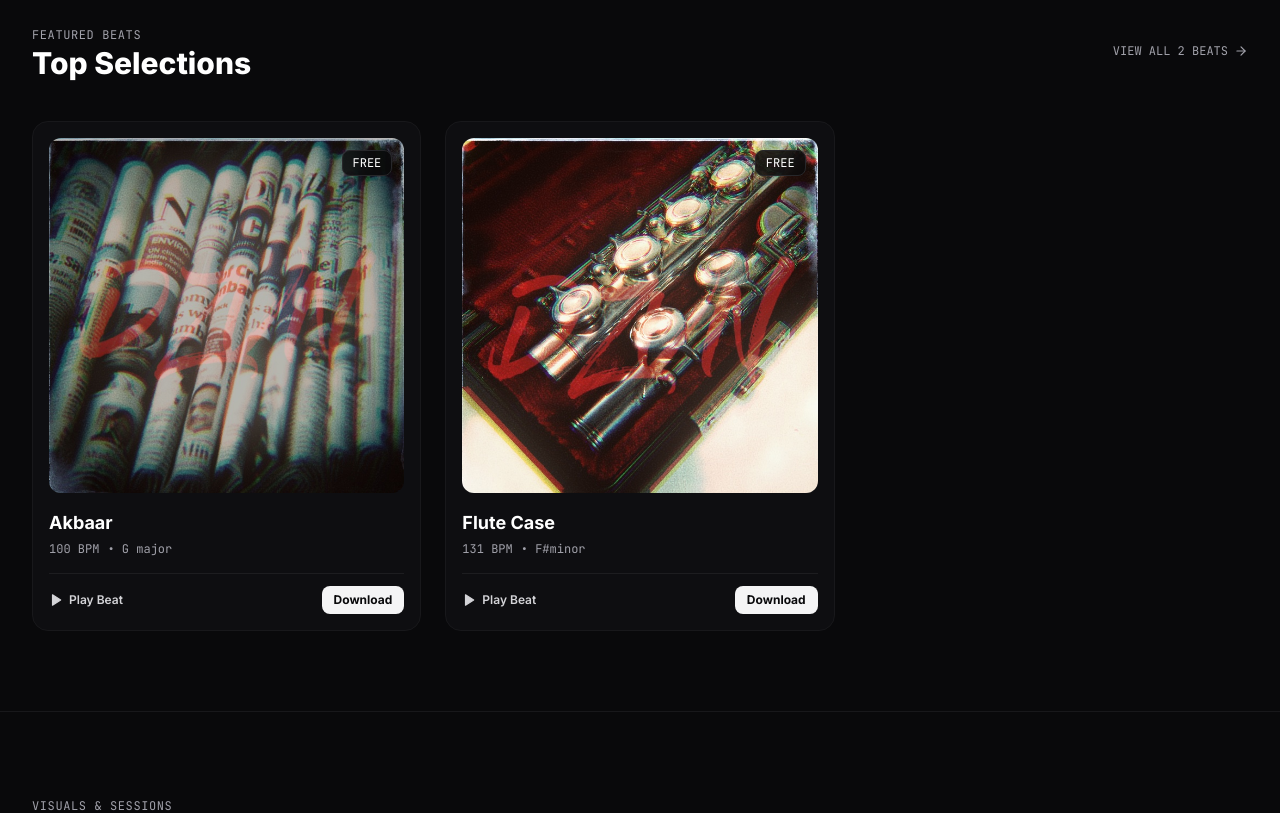
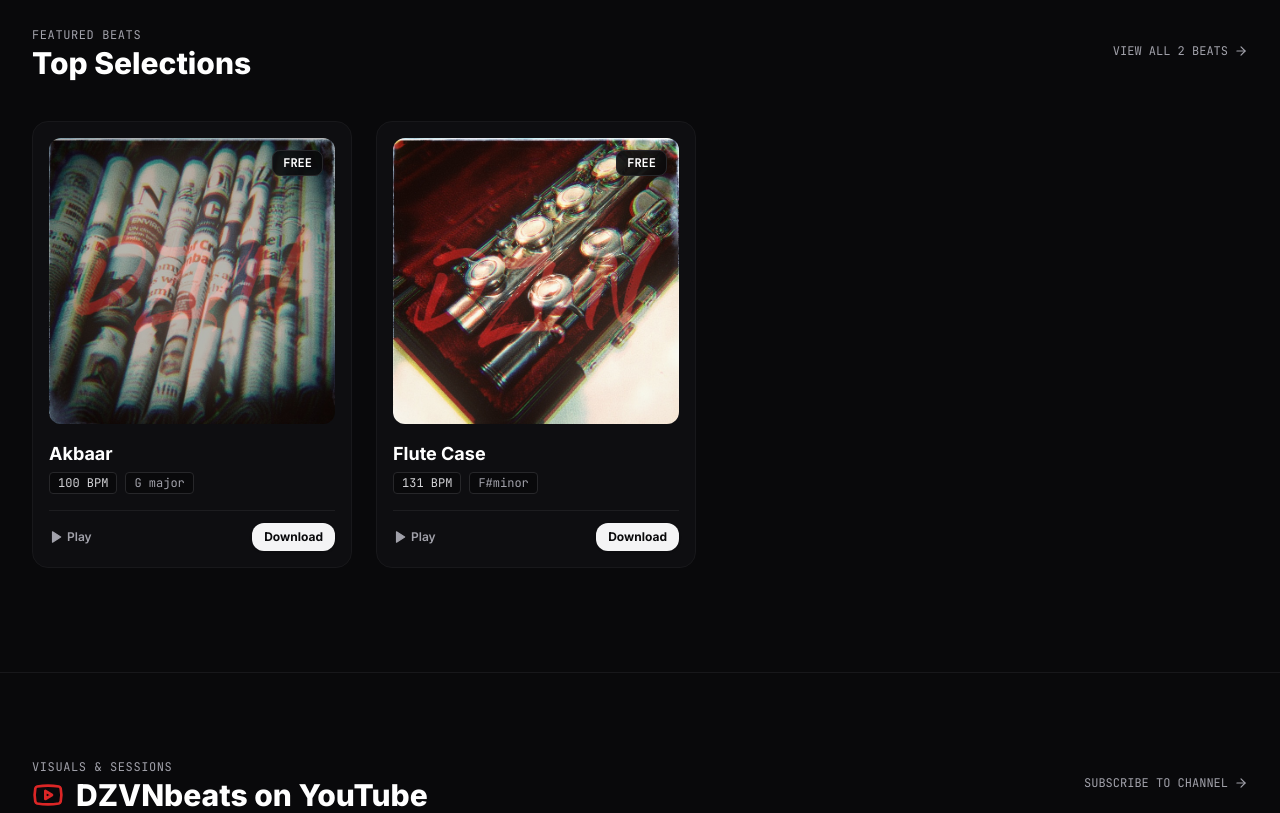
Before and after one commit to denzven/DZVNbeats, a React (Vite) app: page / in a window 1280 px wide. Shown: the part 680-1493 px from the top of the page. Built offline with nearby package versions, Linux system fonts and the light colour scheme.

Commit message:
UI and SEO

```diff
--- a/src/components/BottomPlayer.tsx
+++ b/src/components/BottomPlayer.tsx
@@ -191,7 +191,7 @@ export const BottomPlayer: React.FC = () => {
   if (!currentTrack) return null;
 
   return (
-    <div className="fixed bottom-0 left-0 right-0 z-50 bg-zinc-950/95 backdrop-blur-xl border-t border-zinc-800 shadow-2xl px-4 py-3">
+    <div className="fixed bottom-0 left-0 right-0 z-50 bg-zinc-950/95 md:bg-zinc-950/95 backdrop-blur-xl border-t border-zinc-900 md:border-zinc-800 shadow-2xl md:px-4 md:py-3 px-2 py-2">
       {/* Hidden Native HTML5 Audio Element */}
       <audio
         ref={audioRef}
@@ -203,10 +203,20 @@ export const BottomPlayer: React.FC = () => {
         preload="auto"
       />
 
+      {/* Mobile Thin Progress Bar (Bottom edge) */}
+      <div className="md:hidden absolute bottom-0 left-0 right-0 h-[2px] bg-zinc-900">
+        <div
+          className="h-full bg-white rounded-r-full transition-all duration-100 ease-linear"
+          style={{ width: `${duration ? (currentTime / duration) * 100 : 0}%` }}
+        />
+      </div>
+
       <div className="max-w-7xl mx-auto flex flex-row items-center justify-between gap-3">
         {/* Track Info (Left) */}
-        <div className="flex items-center gap-3 min-w-0 flex-1 md:w-1/4">
-          <div className="relative w-10 h-10 md:w-11 md:h-11 rounded-xl bg-zinc-900 border border-zinc-800 flex items-center justify-center flex-shrink-0 overflow-hidden">
+        <div className="flex items-center gap-3 min-w-0 flex-1 md:w-1/4 cursor-pointer md:cursor-default" onClick={() => {
+          // Future: Expand to full screen player on mobile
+        }}>
+          <div className="relative w-10 h-10 md:w-11 md:h-11 rounded-md md:rounded-xl bg-zinc-900 border border-zinc-800 flex items-center justify-center flex-shrink-0 overflow-hidden">
             {currentTrack.coverArt ? (
               <img src={resolveAudioUrl(currentTrack.coverArt)} alt={currentTrack.title} className="w-full h-full object-cover" />
             ) : (
@@ -222,25 +232,47 @@ export const BottomPlayer: React.FC = () => {
                 </span>
               )}
             </div>
-            <div className="flex items-center gap-2 text-xs font-mono text-zinc-400">
+            <div className="flex items-center gap-2 text-xs font-mono text-zinc-400 truncate">
               <span>{currentTrack.bpm} BPM</span>
               {currentTrack.key && (
                 <>
                   <span>•</span>
-                  <span className="hidden sm:inline">{currentTrack.key}</span>
+                  <span>{currentTrack.key}</span>
                 </>
               )}
             </div>
           </div>
         </div>
 
-        {/* Center Player Controls & Progress Scrub Bar */}
-        <div className="flex flex-col items-center flex-shrink-0 md:flex-1 md:w-2/4 max-w-xl">
-          <div className="flex items-center gap-2 md:gap-4 mb-0 md:mb-1">
+        {/* Mobile Controls (Right) */}
+        <div className="flex md:hidden items-center gap-4 pr-2">
+          <button
+            onClick={() => openInquireModal(currentTrack)}
+            aria-label="Download"
+            className="text-zinc-400 hover:text-white transition-colors"
+          >
+            <Download className="w-5 h-5" />
+          </button>
+          <button
+            onClick={togglePlay}
+            aria-label={isPlaying ? 'Pause' : 'Play'}
+            className="text-white active:scale-95 transition-transform flex items-center justify-center"
+          >
+            {isPlaying ? (
+              <Pause className="w-6 h-6 fill-white" />
+            ) : (
+              <Play className="w-6 h-6 fill-white ml-0.5" />
+            )}
+          </button>
+        </div>
+
+        {/* Center Player Controls & Progress Scrub Bar (Desktop) */}
+        <div className="hidden md:flex flex-col items-center flex-shrink-0 md:flex-1 md:w-2/4 max-w-xl">
+          <div className="flex items-center gap-4 mb-1">
             <button
               onClick={prevTrack}
               aria-label="Previous Track"
-              className="hidden md:block p-1.5 text-zinc-400 hover:text-white transition-colors"
+              className="p-1.5 text-zinc-400 hover:text-white transition-colors"
             >
               <SkipBack className="w-4 h-4" />
             </button>
@@ -248,26 +280,25 @@ export const BottomPlayer: React.FC = () => {
             <button
               onClick={togglePlay}
               aria-label={isPlaying ? 'Pause' : 'Play'}
-              className="w-10 h-10 md:w-9 md:h-9 rounded-full bg-white text-zinc-950 flex items-center justify-center hover:bg-zinc-200 transition-all shadow active:scale-95"
+              className="w-9 h-9 rounded-full bg-white text-zinc-950 flex items-center justify-center hover:bg-zinc-200 transition-all shadow active:scale-95"
             >
               {isPlaying ? (
-                <Pause className="w-5 h-5 md:w-4 md:h-4 fill-zinc-950" />
+                <Pause className="w-4 h-4 fill-zinc-950" />
               ) : (
-                <Play className="w-5 h-5 md:w-4 md:h-4 fill-zinc-950 ml-0.5" />
+                <Play className="w-4 h-4 fill-zinc-950 ml-0.5" />
               )}
             </button>
 
             <button
               onClick={nextTrack}
               aria-label="Next Track"
-              className="hidden md:block p-1.5 text-zinc-400 hover:text-white transition-colors"
+              className="p-1.5 text-zinc-400 hover:text-white transition-colors"
             >
               <SkipForward className="w-4 h-4" />
             </button>
           </div>
 
-          {/* Time Scrubber - Hidden on mobile to save vertical space */}
-          <div className="hidden md:flex items-center gap-2.5 w-full text-[11px] font-mono text-zinc-400">
+          <div className="flex items-center gap-2.5 w-full text-[11px] font-mono text-zinc-400">
             <span className="w-8 text-right">{formatTime(currentTime)}</span>
             <input
               type="range"
@@ -281,7 +312,7 @@ export const BottomPlayer: React.FC = () => {
           </div>
         </div>
 
-        {/* Right Volume & Quick Inquire */}
+        {/* Right Volume & Quick Inquire (Desktop) */}
         <div className="hidden md:flex items-center justify-end gap-4 w-1/4">
           <div className="flex items-center gap-2">
             <button onClick={toggleMute} className="text-zinc-400 hover:text-white transition-colors">
--- a/src/components/Footer.tsx
+++ b/src/components/Footer.tsx
@@ -20,7 +20,7 @@ export const Footer: React.FC = () => {
               <span className="font-extrabold text-lg text-white">DZVNbeats</span>
             </div>
             <p className="text-xs text-zinc-400 leading-relaxed max-w-md">
-              High-quality, studio-crafted beat collection. Built for recording artists, songwriters, and creators seeking professional production.
+              Premium, hard-hitting type beats for upcoming artists. Download free tagged instrumentals instantly or grab affordable leases for your next hit.
             </p>
             <p className="text-[11px] font-mono text-zinc-500 mt-4">
               © {new Date().getFullYear()} DZVNbeats. All rights reserved. Serverless PWA.
--- a/src/pages/HomePage.tsx
+++ b/src/pages/HomePage.tsx
@@ -114,12 +114,13 @@ export const HomePage: React.FC<HomePageProps> = ({ beats }) => {
             </Link>
           </div>
 
-          <div className="grid grid-cols-1 md:grid-cols-3 gap-6">
+          <div className="flex overflow-x-auto gap-4 sm:gap-6 pb-6 snap-x snap-mandatory scrollbar-none">
             {featuredBeats.map((beat) => (
               <div
                 key={beat.id}
-                className="group relative bg-zinc-900/40 hover:bg-zinc-900/80 border border-zinc-900 hover:border-zinc-800 rounded-2xl p-4 transition-all duration-300"
+                className="group relative flex-none w-[80vw] sm:w-[320px] flex flex-col justify-between bg-zinc-900/40 hover:bg-zinc-900/80 border border-zinc-900 hover:border-zinc-800 rounded-2xl p-4 transition-all duration-300 snap-center"
               >
+                <div>
                   {/* Cover Art Frame */}
                   <div className="relative aspect-square w-full rounded-xl overflow-hidden bg-zinc-950 mb-4 group-hover:shadow-2xl">
                     {beat.coverArt ? (
@@ -129,7 +130,6 @@ export const HomePage: React.FC<HomePageProps> = ({ beats }) => {
                         className="w-full h-full object-cover group-hover:scale-105 transition-transform duration-500"
                       />
                     ) : (
-
                       <div className="w-full h-full flex items-center justify-center bg-zinc-900">
                         <Disc className="w-12 h-12 text-zinc-700" />
                       </div>
@@ -145,31 +145,41 @@ export const HomePage: React.FC<HomePageProps> = ({ beats }) => {
                       </button>
                     </div>
 
-                  <span className="absolute top-3 right-3 bg-zinc-950/80 backdrop-blur-md text-white font-mono text-xs px-2.5 py-1 rounded-lg border border-zinc-800">
+                    <span className="absolute top-3 right-3 bg-zinc-950/85 backdrop-blur-md text-white font-mono text-xs font-bold px-2.5 py-1 rounded-lg border border-zinc-800">
                       {beat.price === 0 ? 'FREE' : `$${beat.price || 29}`}
                     </span>
                   </div>
 
                   {/* Track Details */}
+                  <div className="mb-4">
                     <h3 className="font-bold text-lg text-white group-hover:text-zinc-200 truncate">{beat.title}</h3>
-                <div className="flex items-center gap-2 text-xs font-mono text-zinc-400 mt-1">
-                  {beat.bpm && <span>{beat.bpm} BPM</span>}
-                  {beat.key && <span>{beat.bpm ? '• ' : ''}{beat.key}</span>}
+                    <div className="flex items-center gap-2 text-xs font-mono text-zinc-400 mt-1 flex-wrap">
+                      {beat.bpm && (
+                        <span className="bg-zinc-950 border border-zinc-800 px-2 py-0.5 rounded text-zinc-300">
+                          {beat.bpm} BPM
+                        </span>
+                      )}
+                      {beat.key && (
+                        <span className="bg-zinc-950 border border-zinc-800 px-2 py-0.5 rounded text-zinc-400">
+                          {beat.key}
+                        </span>
+                      )}
+                    </div>
+                  </div>
                 </div>
 
-
-                <div className="mt-4 pt-3 border-t border-zinc-800/60 flex items-center justify-between">
+                <div className="mt-auto pt-3 border-t border-zinc-800/60 flex items-center justify-between">
                   <button
                     onClick={() => playTrack(beat)}
-                    className="text-xs font-semibold text-zinc-300 hover:text-white flex items-center gap-1.5"
+                    className="py-1.5 text-xs font-semibold text-zinc-400 hover:text-white flex items-center gap-1"
                   >
                     <Play className="w-3.5 h-3.5 fill-current" />
-                    Play Beat
+                    Play
                   </button>
 
                   <button
                     onClick={() => openInquireModal(beat)}
-                    className="px-3 py-1.5 bg-zinc-100 hover:bg-white text-zinc-950 font-bold text-xs rounded-lg transition-all"
+                    className="px-3 py-1.5 bg-zinc-100 hover:bg-white text-zinc-950 font-bold text-xs rounded-xl shadow transition-all flex items-center gap-1"
                   >
                     Download
                   </button>
```
Lines whose indentation alone changed are shown as unchanged.
